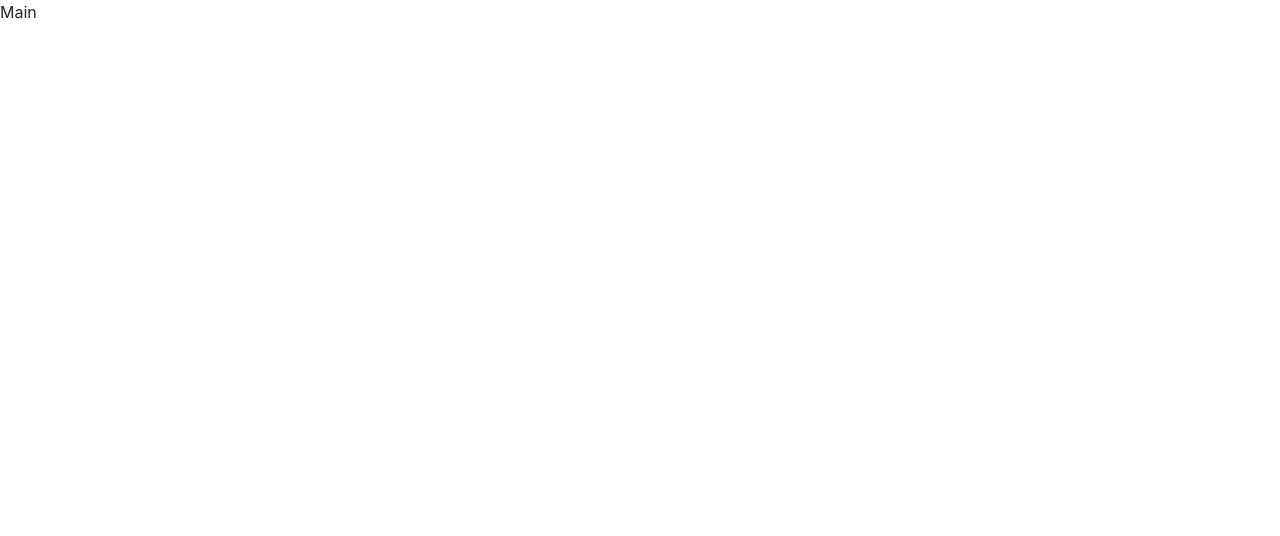
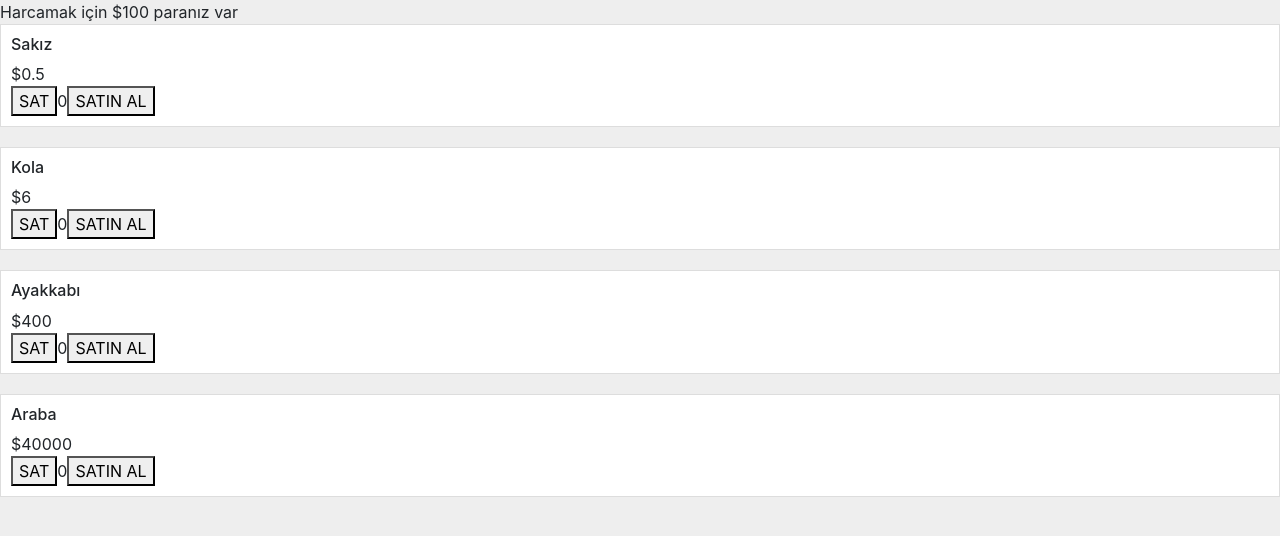
Before and after one commit to Yunus-Emre-Tasci/React_Para-Harcama-Uygulamas-, a React (Create React App) app: page / in a window 1280 px wide. Shown: the top 536 px of the page. Built offline with nearby package versions, Linux system fonts and the light colour scheme.

Commit message:
components

```diff
--- a/src/App.js
+++ b/src/App.js
@@ -1,11 +1,27 @@
+import "./App.css";
+import Header from "./components/Header";
+import { useState,useEffect } from "react";
+import products from "./components/products.json";
+import Product from "./components/Product";
 
-import "./App.css";
-import Home from "./pages/Home";
 
 const App=()=>{
+const [money, setMoney] = useState(100)
+const [basket, setBasket] = useState([])
+
+useEffect(()=>{
+   console.log(basket);
+}, [basket])
+
   return(
     <div>
-      <Home/>
+      < Header money = {
+        money
+      }
+      />
+      {
+        products.map((product,i)=> <Product basket={basket} setBasket={setBasket} key={i} product={product} />)
+      }
     </div>
   )
 }
--- a/src/component/Main/Main.jsx
+++ /dev/null
@@ -1,12 +0,0 @@
-
-
-const Main = () => {
-
-  return (
-    <div>
-      Main
-    </div>
-  )
-}
-
-export default Main
--- /dev/null
+++ b/src/components/Header.js
@@ -0,0 +1,13 @@
+import React from 'react';
+
+const Header = ({
+        money
+    }) => {
+  return (
+    <div>
+        Harcamak için ${money} paranız var
+    </div>
+  )
+}
+
+export default Header
--- /dev/null
+++ b/src/components/Product.js
@@ -0,0 +1,36 @@
+import React from 'react'
+
+const Product = ({
+        product,
+        basket,
+        setBasket
+    }) => {
+
+const addBasket=()=>{
+    setBasket([...basket,product])
+}
+
+  return (
+    <div className="product">
+        <h6> {product.title} </h6>
+        <div className="price"> ${product.price} </div>
+        <div className="actions">
+            <button>SAT</button>
+            <span className="amount">0</span>
+            <button onClick={addBasket} >SATIN AL</button>
+        </div>
+        <style jsx>
+          {`
+          .product{
+            padding:10px;
+            background:#fff;
+            border:1px solid #ddd;
+            margin-bottom:20px
+          }
+          `}
+        </style>
+    </div>
+  )
+}
+
+export default Product
--- /dev/null
+++ b/src/components/products.json
@@ -0,0 +1,22 @@
+[
+    {
+        "id":1,
+        "title":"Sakız",
+        "price":0.5
+    },
+    {
+        "id":2,
+        "title":"Kola",
+        "price":6
+    },
+    {
+        "id":3,
+        "title":"Ayakkabı",
+        "price":400
+    },
+    {
+        "id":4,
+        "title":"Araba",
+        "price":40000
+    }
+]
--- a/src/index.css
+++ b/src/index.css
@@ -5,6 +5,7 @@ body {
     sans-serif;
   -webkit-font-smoothing: antialiased;
   -moz-osx-font-smoothing: grayscale;
+  background: #eee;
 }
 
 code {
--- a/src/pages/Home.jsx
+++ /dev/null
@@ -1,12 +0,0 @@
-import Main from "../component/Main/Main"
-
-
-const Home = () => {
-  return (
-    <div>
-      <Main/>
-    </div>
-  )
-}
-
-export default Home
```
